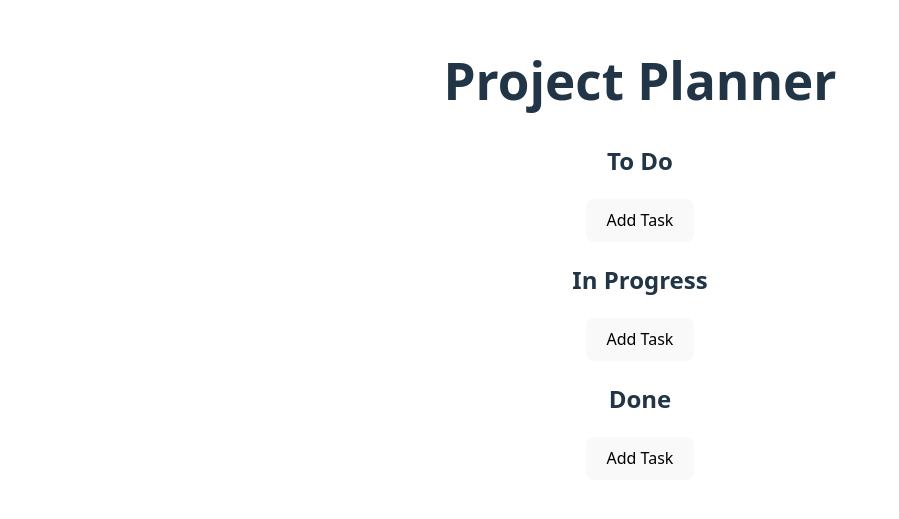
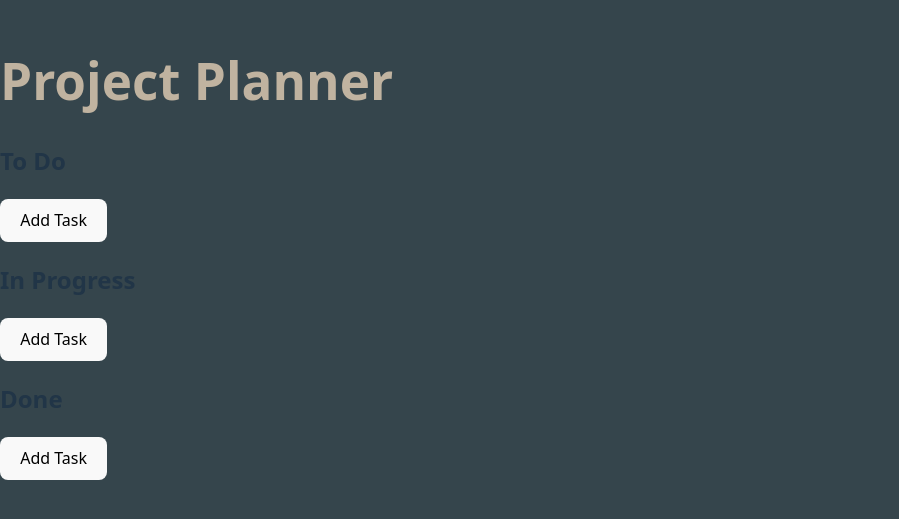
Before and after one commit to AndrewHulme88/project-planner, a React (Vite) app: page / in a window 1280 px wide. Shown: the part 151-670 px from the top of the page, without its empty margins (0-899 px from the left). Built offline with nearby package versions, Linux system fonts and the light colour scheme.

Commit message:
Created styles.css to remove tailwind

```diff
--- a/package.json
+++ b/package.json
@@ -21,10 +21,13 @@
     "@types/react": "^19.0.10",
     "@types/react-dom": "^19.0.4",
     "@vitejs/plugin-react": "^4.3.4",
+    "autoprefixer": "^10.4.20",
     "eslint": "^9.21.0",
     "eslint-plugin-react-hooks": "^5.1.0",
     "eslint-plugin-react-refresh": "^0.4.19",
     "globals": "^15.15.0",
+    "postcss": "^8.5.3",
+    "tailwindcss": "^4.0.9",
     "vite": "^6.2.0"
   }
 }
--- a/src/App.jsx
+++ b/src/App.jsx
@@ -1,11 +1,10 @@
-import { useState } from 'react'
 import KanbanBoard from "./components/KanbanBoard";
-import './App.css'
+import './styles.css'
 
 export default function App() {
   return (
     <div className='p-4'>
-      <h1 className='text-2xl font-bold mb-4'>Project Planner</h1>
+      <h1>Project Planner</h1>
       <KanbanBoard />
     </div>
   );
--- /dev/null
+++ b/src/styles.css
@@ -0,0 +1,7 @@
+:root, html, body {
+  background-color: #35454C;
+}
+
+h1 {
+  color: #C0B3A0;
+}
```
Also changed, not shown: 1 other file (tests, documents, lock files or other folders).
